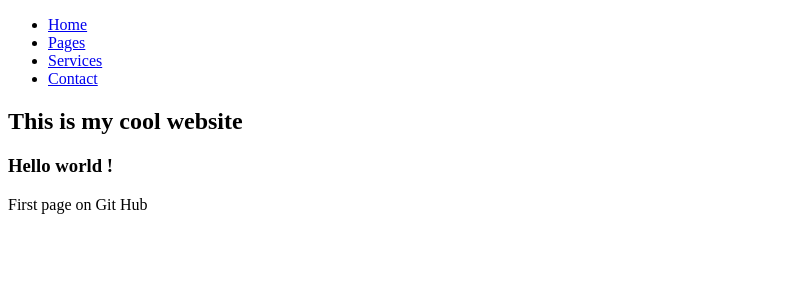
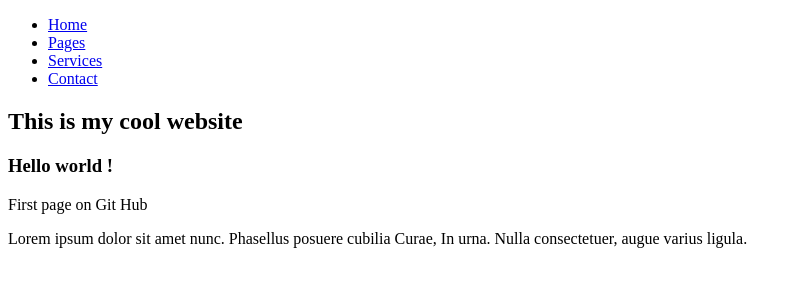
Before and after one commit to krollukasz/Learning-Git-2, a plain HTML site: page index.html in a window 1280 px wide. Shown: the whole page, without its empty margins (0-802 px from the left). Drawn offline with Linux system fonts and the light colour scheme.

Commit message:
Add initial content

```diff
--- a/index.html
+++ b/index.html
@@ -26,5 +26,7 @@
 			</div>
 		</section>
 		<p>First page on Git Hub</p>
+		<p>Lorem ipsum dolor sit amet nunc. Phasellus posuere cubilia Curae, In urna.
+			Nulla consectetuer, augue varius ligula.</p>
 	</body>
 </html>
```
